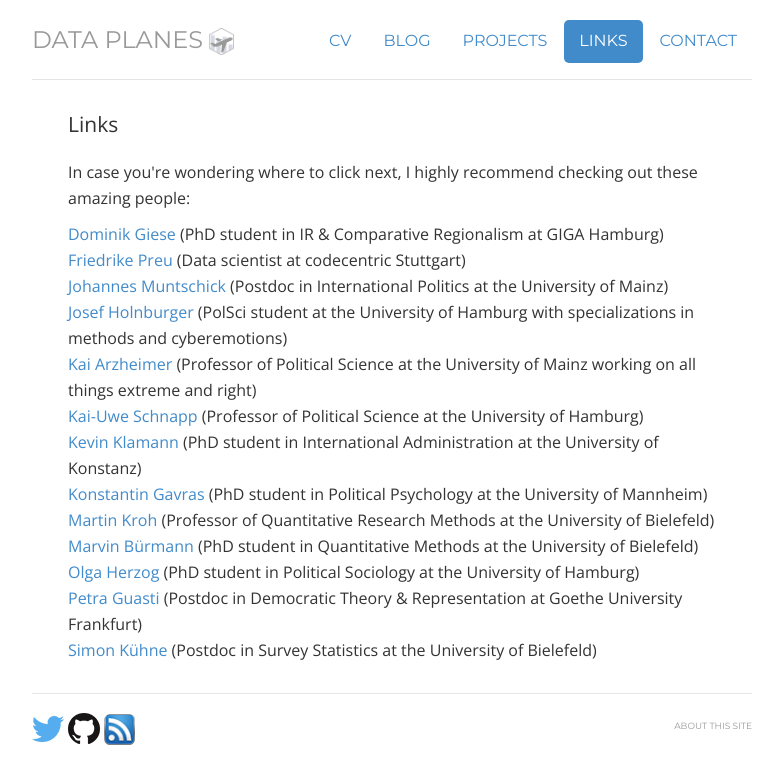
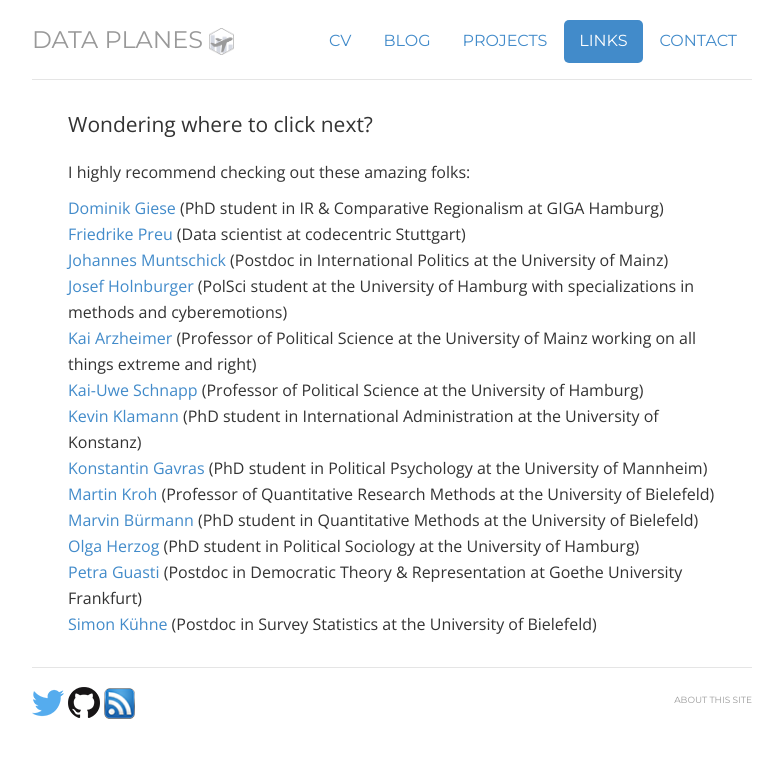
Before and after one commit to lhehnke/lhehnke.github.io, a Jekyll site: the page built from links/index.html, in a window 1280 px wide. Shown: the top 784 px of the page, without its empty margins (248-1031 px from the left). Built offline with Jekyll 4.4.1, drawn with Linux system fonts in a browser that asks for light colours; nearby versions of some CDN libraries.

Commit message:
Change text

```diff
--- a/links/index.html
+++ b/links/index.html
@@ -10,9 +10,9 @@ contact: passive
 ---
 <div class="links">
 
- <p class="lead">Links</p>
+ <p class="lead">Wondering where to click next?</p>
 
-	<p>In case you're wondering where to click next, I highly recommend checking out these amazing people:</p>
+	<p>I highly recommend checking out these amazing folks:</p>
 
 			<link href="https://maxcdn.bootstrapcdn.com/font-awesome/4.6.3/css/font-awesome.min.css" rel="stylesheet" />
 
```
